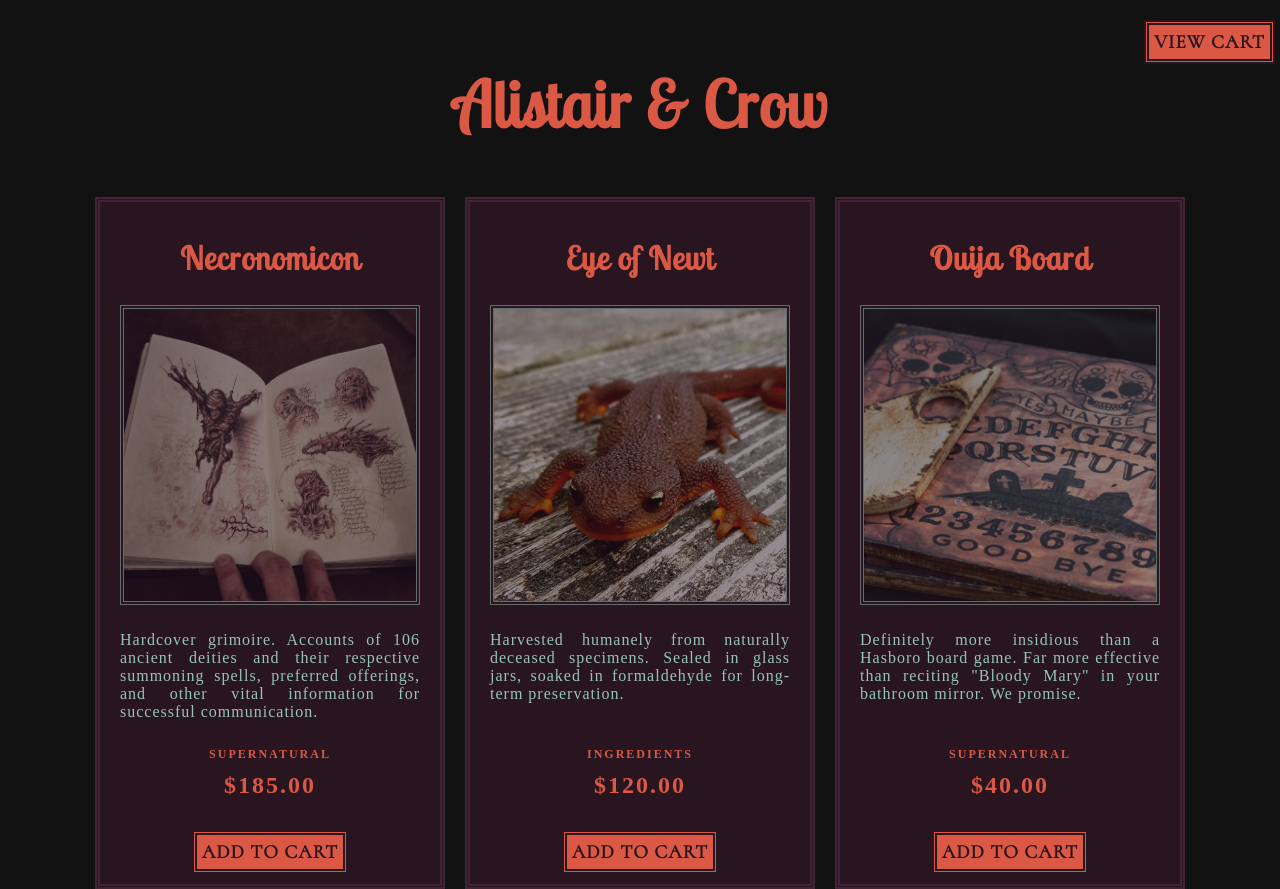
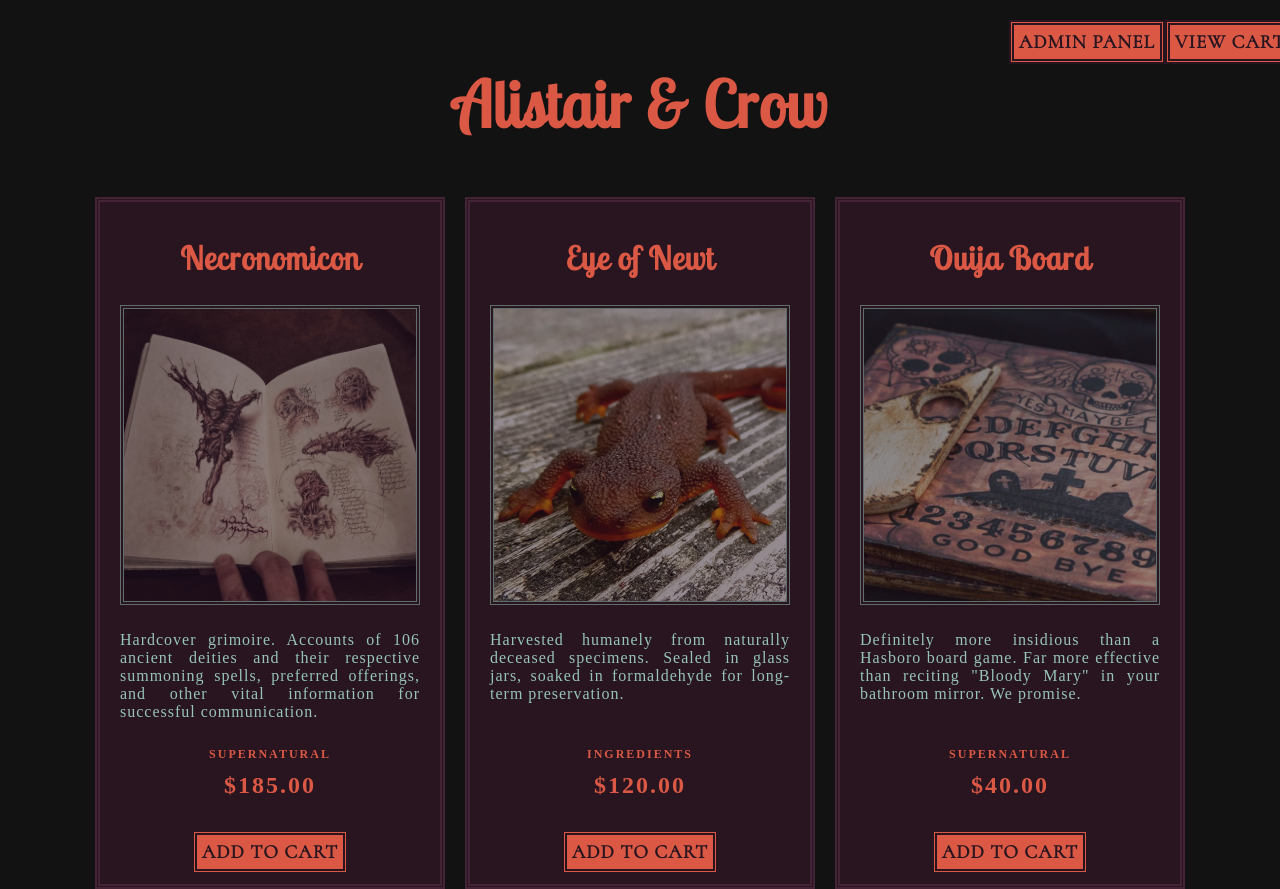
Before and after one commit to ian-ch-jsx/lab-06-e-commerce-site, a website with bundled scripts: page index.html in a window 1280 px wide. Shown: the top 889 px of the page. Built offline with nearby package versions, Linux system fonts and the light colour scheme.

Commit message:
moved admin button on main page to be more easily accessible

```diff
--- a/index.html
+++ b/index.html
@@ -16,13 +16,12 @@
 <body>
     <div id="head">
         <a href="./cart"><button id="view-cart">view cart</button></a>
+        <a href="./admin/"><button id="admin-page">admin panel</button></a>
     </div>
     <h1>Alistair & Crow</h1>
     <div id="product-list"></div>
     <footer>
-        <section>
-            <a href="./admin/"><button id="admin-page">admin panel</button></a>
-        </section>
+        located at 13 saks 666th avenue.
     </footer>
 
     <script type="module" src="./app.js"></script>
--- a/styles/style.css
+++ b/styles/style.css
@@ -33,14 +33,13 @@ h2 {
 }
 
 #head {
-    display: grid;
-    grid-template-columns: 1fr;
-    grid-template-rows: 1fr;
-    grid-column-gap: 0px;
-    grid-row-gap: 0px;
-    margin-left: 89%;
+    display: flex;
+    direction: rtl;
+    width:max-content;
+    grid-template-rows: 1;
     margin-bottom: 0px;
     margin-top: 20px;
+    margin-left: 80%;
 }
 
 #product-list {
```
Also changed, not shown: admin/index.html (+1 -2 lines).
